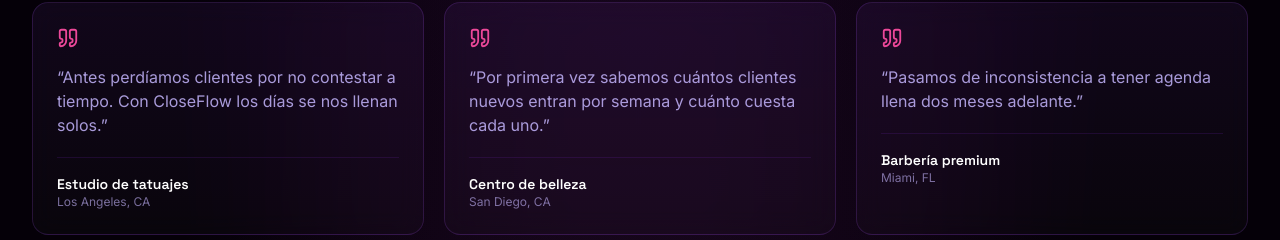
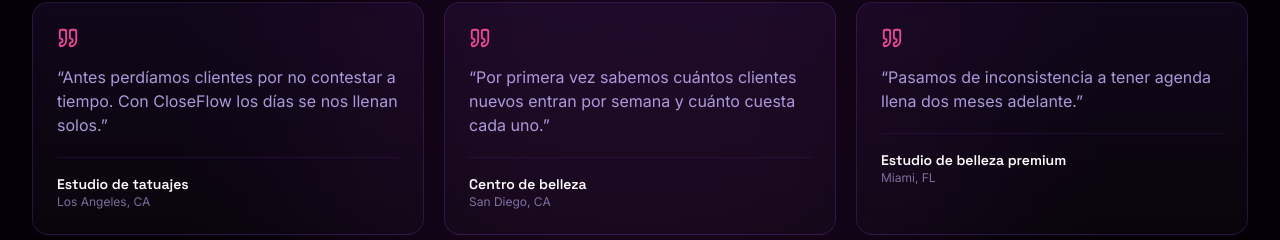
Before and after one commit to agencygi10-cell/closeflow-website, a Next.js app: page / in a window 1280 px wide. Shown: the part 3360-3600 px from the top of the page. Built offline with nearby package versions, Linux system fonts and the light colour scheme.

Commit message:
fix: animate partners, remove barberias, ROAS 10x, FAQ tweaks

```diff
--- a/components/SuccessStories.tsx
+++ b/components/SuccessStories.tsx
@@ -15,7 +15,7 @@ const testimonials = [
     text: "Por primera vez sabemos cuántos clientes nuevos entran por semana y cuánto cuesta cada uno.",
   },
   {
-    name: "Barbería premium",
+    name: "Estudio de belleza premium",
     location: "Miami, FL",
     text: "Pasamos de inconsistencia a tener agenda llena dos meses adelante.",
   },
```
